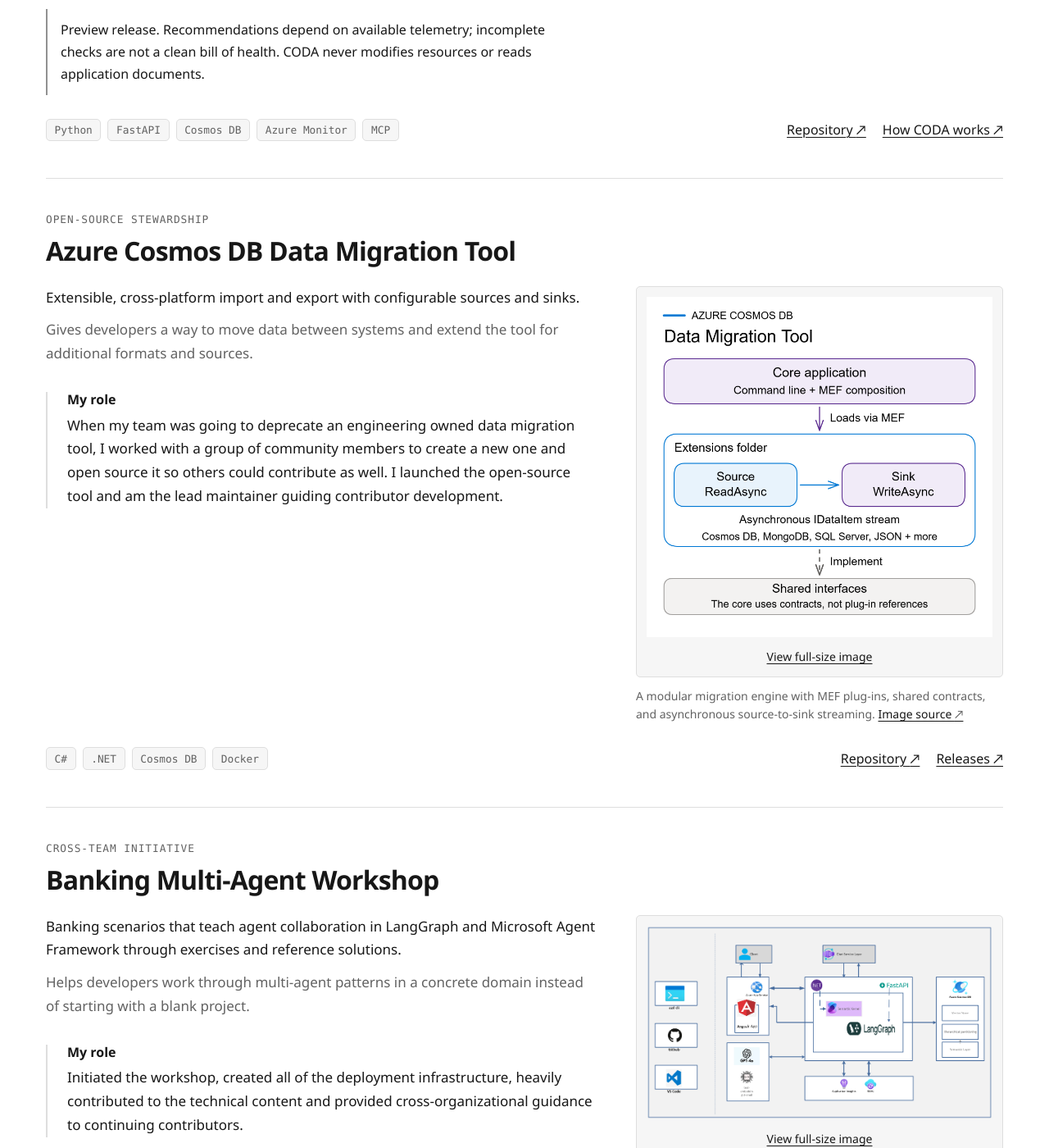
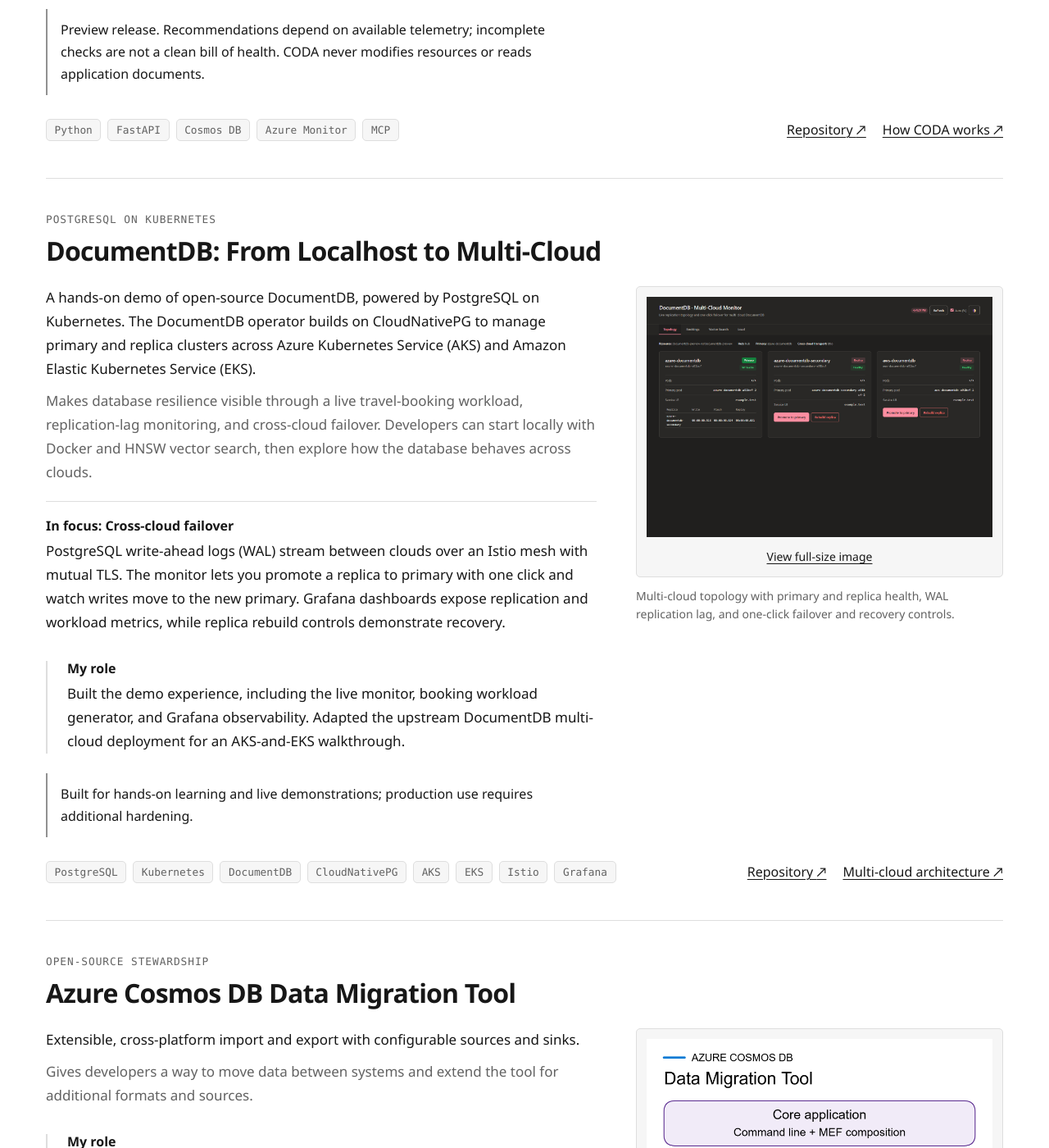
Before and after one commit to markjbrown/markjbrown.github.io, a Jekyll site: the page built from projects.md, in a window 1280 px wide and 1400 px high, scrolled down 1312 px. Shown: the whole window at 82% size. Built offline with Jekyll 4.4.1, drawn with Linux system fonts in a browser that asks for light colours.

Commit message:
Add DocumentDB multi-cloud portfolio entry and thumbnail
Co-authored-by: Copilot App <223556219+Copilot@users.noreply.github.com>

```diff
--- a/_data/projects.yml
+++ b/_data/projects.yml
@@ -23,6 +23,31 @@
     alt: CODA browser UI shows a demo Cosmos DB account with diagnostic findings, severity levels, estimated savings, and recommendations for idle throughput and write-heavy throttling.
     caption: Example account analysis with demo resource names, recommendations, and workload-dependent savings estimates.
     source_url: https://github.com/AzureCosmosDB/coda/blob/main/docs/images/coda-web.png
+
+- id: documentdb-local-to-multicloud
+  name: "DocumentDB: From Localhost to Multi-Cloud"
+  category: PostgreSQL on Kubernetes
+  featured: true
+  home: false
+  summary: PostgreSQL on Kubernetes, with DocumentDB, cross-cloud replication, and hands-on failover between Azure and AWS.
+  description: A hands-on demo of open-source DocumentDB, powered by PostgreSQL on Kubernetes. The DocumentDB operator builds on CloudNativePG to manage primary and replica clusters across Azure Kubernetes Service (AKS) and Amazon Elastic Kubernetes Service (EKS).
+  value: Makes database resilience visible through a live travel-booking workload, replication-lag monitoring, and cross-cloud failover. Developers can start locally with Docker and HNSW vector search, then explore how the database behaves across clouds.
+  role: Built the demo experience, including the live monitor, booking workload generator, and Grafana observability. Adapted the upstream DocumentDB multi-cloud deployment for an AKS-and-EKS walkthrough.
+  sample_highlight:
+    heading: "In focus: Cross-cloud failover"
+    description: PostgreSQL write-ahead logs (WAL) stream between clouds over an Istio mesh with mutual TLS. The monitor lets you promote a replica to primary with one click and watch writes move to the new primary. Grafana dashboards expose replication and workload metrics, while replica rebuild controls demonstrate recovery.
+  note: Built for hands-on learning and live demonstrations; production use requires additional hardening.
+  technologies: [PostgreSQL, Kubernetes, DocumentDB, CloudNativePG, AKS, EKS, Istio, Grafana]
+  repo: https://github.com/AzureCosmosDB/documentdb-local-to-multicloud
+  detail_label: Multi-cloud architecture
+  detail_url: https://github.com/AzureCosmosDB/documentdb-local-to-multicloud/tree/main/infra/multi-cloud
+  evidence_url: https://github.com/AzureCosmosDB/documentdb-local-to-multicloud/commit/0232ff46361f130fafc3b8e76ee97bbba823edcc
+  image:
+    src: /assets/img/projects/documentdb-topology.png
+    width: 1440
+    height: 1000
+    alt: DocumentDB Multi-Cloud Monitor shows an Azure primary, Azure and AWS replicas, replication-lag metrics, and controls to promote or rebuild replicas.
+    caption: Multi-cloud topology with primary and replica health, WAL replication lag, and one-click failover and recovery controls.
 
 - id: data-migration-tool
   name: Azure Cosmos DB Data Migration Tool
--- a/_includes/project.html
+++ b/_includes/project.html
@@ -34,7 +34,9 @@
       </a>
       <figcaption>
         {{ project.image.caption | escape }}
+        {% if project.image.source_url %}
         <a href="{{ project.image.source_url | escape }}" aria-label="Image source: {{ project.name | escape }}">Image source <span aria-hidden="true">↗</span></a>
+        {% endif %}
       </figcaption>
     </figure>
   </div>
```
Also changed, not shown: README.md, assets/img/projects/documentdb-topology.png (added).
